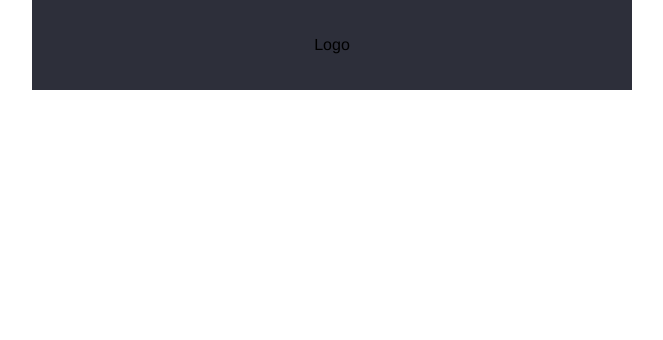
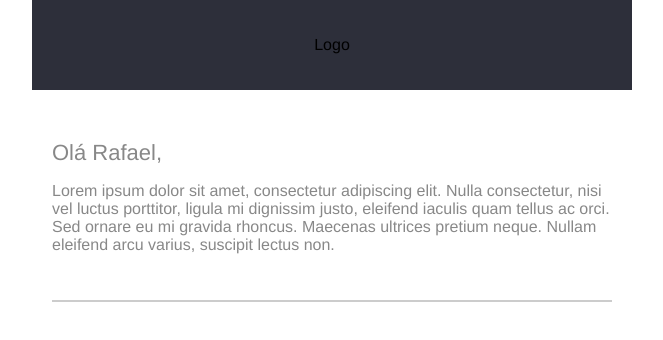
Before and after one commit to rafael-papito/email, a plain HTML site: page index.html in a window 1280 px wide. Shown: the whole page, without its empty margins (308-971 px from the left). Drawn offline with Linux system fonts and the light colour scheme.

Commit message:
Update index.html

```diff
--- a/index.html
+++ b/index.html
@@ -13,6 +13,18 @@
                     <p>Logo</p>
                 </td>
             </tr>
+            <tr>
+                <td style="padding:20px 20px 20px 20px;">
+                    <table width="100%" cellpadding="0" cellspacing="0">
+                        <tr>
+                            <td style="border-bottom:2px solid #ccc;padding:30px 0 30px 0;">
+                                <span style="color:#888;font-size:22px;">Olá Rafael,</span>
+                                <p style="color:#888;font-size:16px;">Lorem ipsum dolor sit amet, consectetur adipiscing elit. Nulla consectetur, nisi vel luctus porttitor, ligula mi dignissim justo, eleifend iaculis quam tellus ac orci. Sed ornare eu mi gravida rhoncus. Maecenas ultrices pretium neque. Nullam eleifend arcu varius, suscipit lectus non.</p>
+                            </td>
+                        </tr>
+                    </table>
+                </td>
+            </tr>
         </table>
     </body>
 </html>
```
